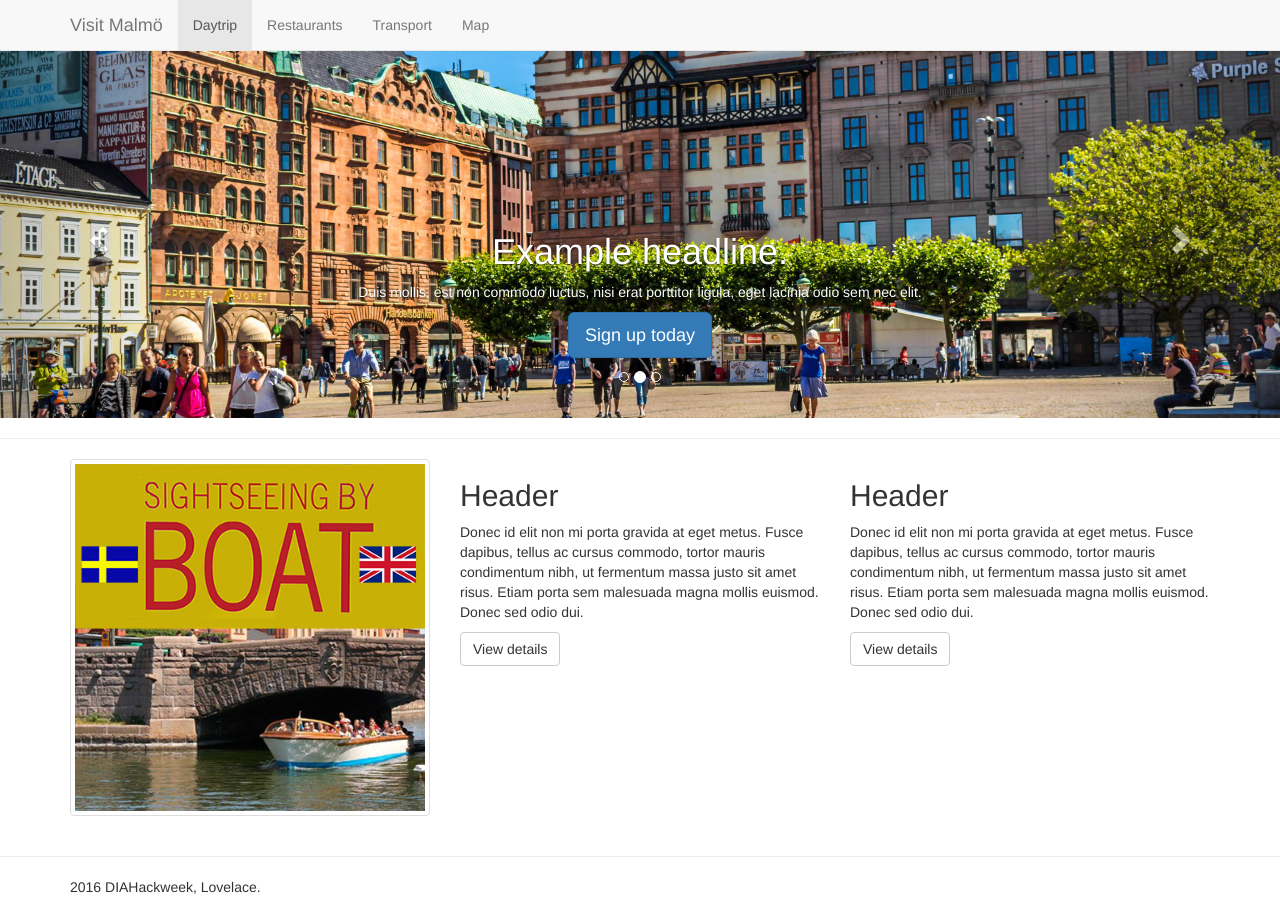
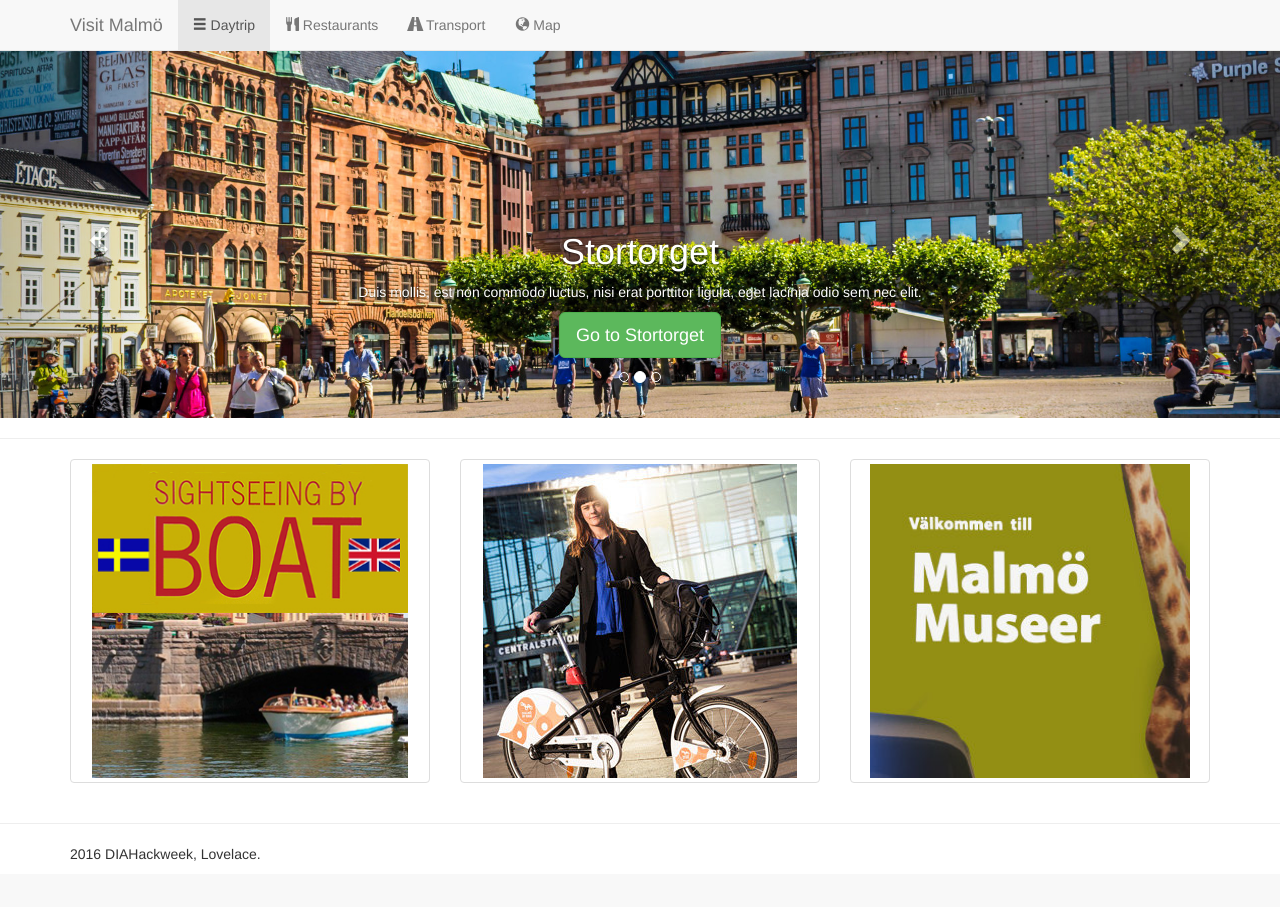
Before and after one commit to Schwusch/DIAHackWeek, a PHP site: page / in a window 1280 px wide. After the commit the page ends 861 px from the top, so only its background shows below. Run offline with PHP 8.4, Linux system fonts and the light colour scheme; some libraries are stand-ins or nearby versions.

Commit message:
Startsida ikoner etc

```diff
--- a/css/diacss.css
+++ b/css/diacss.css
@@ -30,3 +30,9 @@ body{
 #myCarousel img{
   height: auto;
 }
+
+.thumbnail img{
+  min-height: 314px;
+  height: 314px;
+  max-height: 314px;
+}
--- a/index.php
+++ b/index.php
@@ -42,25 +42,25 @@
       <div class="item">
         <img src="images/carousel/cmyday.jpg" alt="">
         <div class="carousel-caption">
-          <h1>Example headline.</h1>
+          <h1>My Day in Malmö.</h1>
           <p>Duis mollis, est non commodo luctus, nisi erat porttitor ligula, eget lacinia odio sem nec elit.</p>
-          <p><a class="btn btn-lg btn-primary" href="#" role="button">Sign up today</a></p>
+          <p><a class="btn btn-lg btn-primary" href="map.php" role="button">Check Map</a></p>
         </div>
       </div>
       <div class="item active">
         <img src="images/carousel/cstortorget.jpg" alt="">
         <div class="carousel-caption">
-          <h1>Example headline.</h1>
+          <h1>Stortorget</h1>
           <p>Duis mollis, est non commodo luctus, nisi erat porttitor ligula, eget lacinia odio sem nec elit.</p>
-          <p><a class="btn btn-lg btn-primary" href="#" role="button">Sign up today</a></p>
+          <p><a class="btn btn-lg btn-success" href="map.php?to=stortorget" role="button">Go to Stortorget</a></p>
         </div>
       </div>
       <div class="item">
         <img src="images/carousel/ctorso.jpg" alt="">
         <div class="carousel-caption">
-          <h1>Example headline.</h1>
+          <h1>Västra Hamnen</h1>
           <p>Duis mollis, est non commodo luctus, nisi erat porttitor ligula, eget lacinia odio sem nec elit.</p>
-          <p><a class="btn btn-lg btn-primary" href="#" role="button">Sign up today</a></p>
+          <p><a class="btn btn-lg btn-success" href="map.php?to=vastra" role="button">Go to Västra Hamnen</a></p>
         </div>
       </div>
     </div>
@@ -82,18 +82,18 @@
     <div class="row">
       <div class="col-md-4">
         <a href="map.php?type=boat" class="thumbnail">
-          <img src="images/boat.jpg">
+          <img src="images/boat-scale.jpg">
         </a>
       </div>
       <div class="col-md-4">
-        <h2>Header</h2>
-        <p>Donec id elit non mi porta gravida at eget metus. Fusce dapibus, tellus ac cursus commodo, tortor mauris condimentum nibh, ut fermentum massa justo sit amet risus. Etiam porta sem malesuada magna mollis euismod. Donec sed odio dui. </p>
-        <p><a class="btn btn-default" href="#" role="button">View details</a></p>
+        <a href="map.php?type=cykel" class="thumbnail">
+          <img src="images/cykel.jpg">
+        </a>
       </div>
       <div class="col-md-4">
-        <h2 id="test">Header</h2>
-        <p>Donec id elit non mi porta gravida at eget metus. Fusce dapibus, tellus ac cursus commodo, tortor mauris condimentum nibh, ut fermentum massa justo sit amet risus. Etiam porta sem malesuada magna mollis euismod. Donec sed odio dui. </p>
-        <p><a class="btn btn-default" href="#" role="button">View details</a></p>
+        <a href="map.php?type=cykel" class="thumbnail">
+          <img src="images/museer.jpg">
+        </a>
       </div>
     </div>
   </div>
@@ -106,7 +106,8 @@
 
     // Carousel settings and functions
     $('.carousel').carousel({
-      interval: 2500
+      interval: 4000,
+      pause: false
     })
     function next(){
       $('.carousel').carousel("next");
--- a/map.php
+++ b/map.php
@@ -24,6 +24,7 @@
   <script src="https://ajax.googleapis.com/ajax/libs/jquery/1.11.3/jquery.min.js"></script>
   <!-- Include all compiled plugins (below), or include individual files as needed -->
   <script src="js/bootstrap.min.js"></script>
+  <script src="js/urlparser.js"></script>
   <script src="js/projectjs.js"></script>
 
   <!-- Vår css dokument -->
--- a/nav.php
+++ b/nav.php
@@ -13,10 +13,10 @@
 
     <div class="collapse navbar-collapse" id="bs-example-navbar-collapse-1">
       <ul class="nav navbar-nav">
-        <li id="daytrip"><a href="index.php">Daytrip</a></li>
-        <li id="rest"><a href="#">Restaurants</a></li>
-        <li id="trans"><a href="#">Transport</a></li>
-        <li id="mymap"><a href="map.php">Map</a></li>
+        <li id="daytrip"><a href="index.php"><span class="glyphicon glyphicon-menu-hamburger" aria-hidden="true"></span> Daytrip</a></li>
+        <li id="rest"><a href="#"><span class="glyphicon glyphicon-cutlery" aria-hidden="true"></span> Restaurants</a></li>
+        <li id="trans"><a href="#"><span class="glyphicon glyphicon-road" aria-hidden="true"></span> Transport</a></li>
+        <li id="mymap"><a href="map.php"><span class="glyphicon glyphicon-globe" aria-hidden="true"></span> Map</a></li>
       </ul>
     </div>
   </div>
```
Also changed, not shown: js/projectjs.js (+39 -2 lines), js/urlparser.js (added, +22 -0 lines), images/boat-scale.jpg (added), images/cykel.jpg (added), images/museer.jpg (added).
